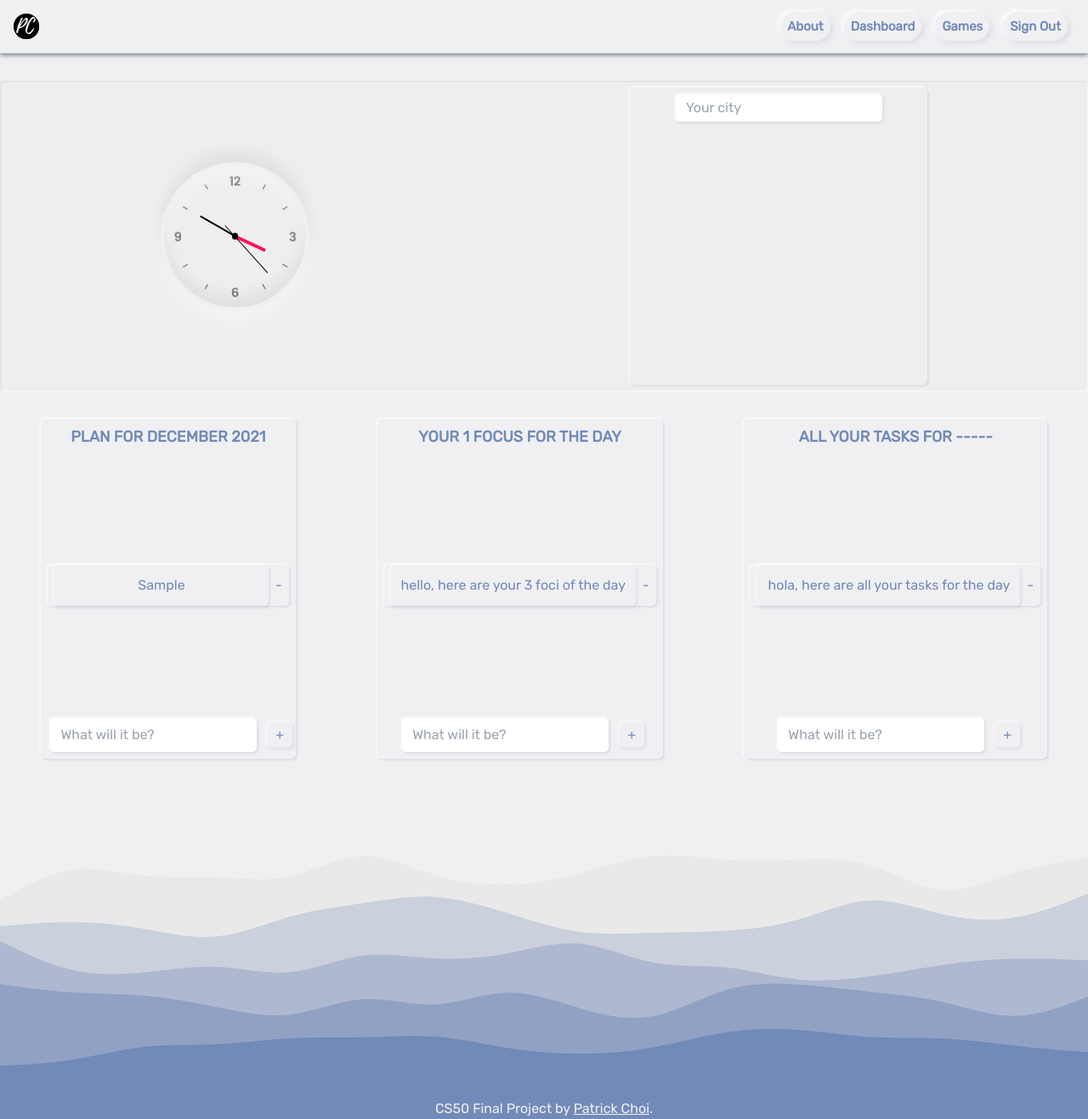
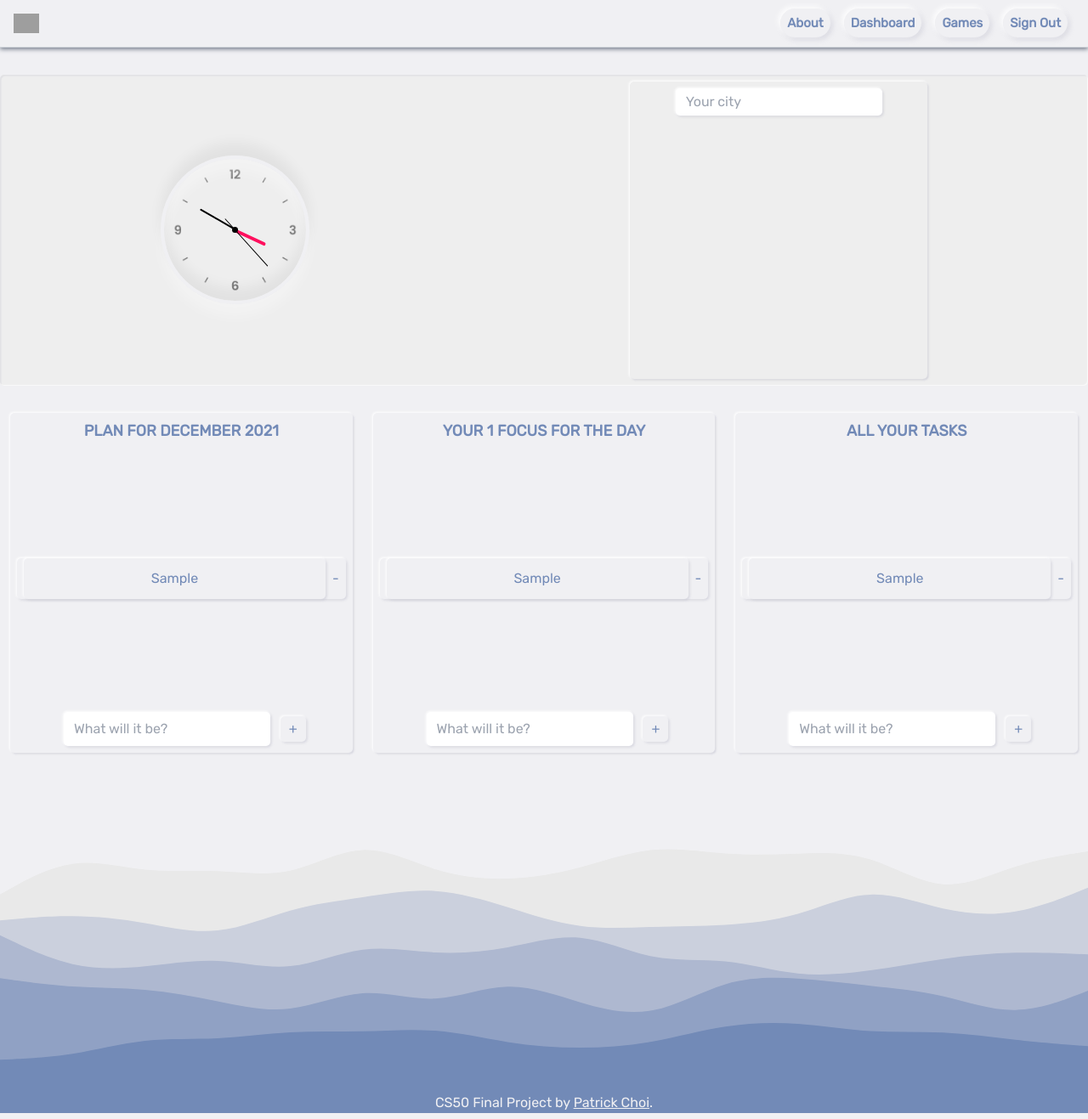
Before and after one commit to itspatrickchoi/cs50_final, a Flask app: page / in a window 1280 px wide. Shown: the whole page at 85% size. Run offline with Flask 2, Linux system fonts and the light colour scheme; the visitor is signed in with stand-in values (Sample User, id 1); tables that the repository leaves empty hold one stand-in row (values such as "Sample post"); some libraries are stand-ins or nearby versions; grey boxes are pictures that could not be loaded.

Commit message:
Big update: Complete three DB tables, add and delete work, foci count no. works, color hover delete button works, task-box flex:auto grow

```diff
--- a/app.py
+++ b/app.py
@@ -40,6 +40,10 @@ class Users(db.Model):
     # https: // blog.miguelgrinberg.com/post/the-flask-mega-tutorial-part-iv-database
     monthly_plans = db.relationship(
         'MonthlyPlan', backref='author', lazy='dynamic')
+    daily_plans = db.relationship(
+        'DailyFoci', backref='author', lazy='dynamic')
+    all_tasks = db.relationship(
+        'AllTasks', backref='author', lazy='dynamic')
 
     def __init__(self, username, email, hash, score):
         self.username = username
@@ -64,25 +68,73 @@ class MonthlyPlan(db.Model):
         self.date_created = date_created
 
 
+class DailyFoci(db.Model):
+    __tablename__ = 'daily_foci'
+    id = db.Column(db.Integer, primary_key=True)
+    user_id = db.Column(db.Integer, db.ForeignKey('users.id'))
+    focus_item = db.Column(db.String(200))
+    date_created = db.Column(db.DateTime, index=True)
+
+    def __init__(self, user_id, focus_item, date_created):
+        self.user_id = user_id
+        self.focus_item = focus_item
+        self.date_created = date_created
+
+
+class AllTasks(db.Model):
+    __tablename__ = 'all_tasks'
+    id = db.Column(db.Integer, primary_key=True)
+    user_id = db.Column(db.Integer, db.ForeignKey('users.id'))
+    task_item = db.Column(db.String(200))
+    date_created = db.Column(db.DateTime, index=True)
+
+    def __init__(self, user_id, task_item, date_created):
+        self.user_id = user_id
+        self.task_item = task_item
+        self.date_created = date_created
+
+
 @ app.route('/', methods=['GET', 'POST'])
 @login_required
 def index():
     if request.method == 'POST':
         print("TEEEESTTT!!!")
-        print(request.form['add-task-in-1'])
-        print(request.form['add-task-in-2'])
+
+        # MONTHLY PLAN: 'add-task-in-1'
         if request.form['add-task-in-1']:
             print("first box input!")
+            print(request.form['add-task-in-1'])
             input1 = request.form['add-task-in-1']
             data = MonthlyPlan(
                 session["user_id"], input1, datetime.now().strftime("%d/%m/%Y %H:%M:%S"))
             db.session.add(data)
             db.session.commit()
             print("DONE!")
+
+        # DAILY FOCI: 'add-task-in-2'
         elif request.form['add-task-in-2']:
             print("second box input!")
+            print(request.form['add-task-in-2'])
+            input2 = request.form['add-task-in-2']
+            data = DailyFoci(
+                session["user_id"], input2, datetime.now().strftime("%d/%m/%Y %H:%M:%S"))
+            db.session.add(data)
+            db.session.commit()
+            print("DONE!")
+
+        # ALL TASKS: 'add-task-in-3'
+        elif request.form['add-task-in-3']:
+            print("third box input!")
+            print(request.form['add-task-in-3'])
+            input3 = request.form['add-task-in-3']
+            data = AllTasks(
+                session["user_id"], input3, datetime.now().strftime("%d/%m/%Y %H:%M:%S"))
+            db.session.add(data)
+            db.session.commit()
+            print("DONE!")
         else:
             print("No input!")
+            alert("No input!")
 
         return redirect("/")
     else:
@@ -99,12 +151,25 @@ def index():
         monthly_plan = db.session.query(MonthlyPlan).filter(
             MonthlyPlan.user_id == session["user_id"]).all()
         print(monthly_plan)
-        return render_template('index.html', month=dt_month.upper(), day=dt_day, year=dt_year, monthly_plan=monthly_plan)
+
+        daily_foci = db.session.query(DailyFoci).filter(
+            DailyFoci.user_id == session["user_id"]).all()
+        print(daily_foci)
+
+        all_tasks = db.session.query(AllTasks).filter(
+            AllTasks.user_id == session["user_id"]).all()
+        print(all_tasks)
+
+        return render_template('index.html', month=dt_month.upper(), day=dt_day, year=dt_year, monthly_plan=monthly_plan, daily_foci=daily_foci, all_tasks=all_tasks)
 
 
 @app.route('/delete/<int:id>')
 @login_required
 def delete(id):
+    # To successfully let this route be triggered, the delete button must not be a button html element but e.g. a link/a HTML element
+    # Otherwise the delete route won't be triggered unless you click with the middle mouse scroll button to open in a new tab
+    # Reason is probably because the button element will trigger the form HTML element first and foremost which triggers the "/" route
+    print("does this happen??")
     task_to_delete = db.session.query(
         MonthlyPlan).filter(MonthlyPlan.id == id).one()
     print("Hey, delete here!!")
--- a/static/styles.css
+++ b/static/styles.css
@@ -240,6 +240,7 @@ footer {
   display: flex;
   flex-direction: column;
   justify-content: space-between;
+  flex: auto;
 }
 .task-box-header {
   font-size: large;
@@ -270,8 +271,11 @@ footer {
 .task-container:hover {
   background-color: #ff105e;
 }
-.task-container:hover > #delete-task {
-  /* Nice, somehow guessed correctly, so when hover on task-container, only color of #delete-task affected */
+.task-container:hover .delete-task {
+  /* Nice, somehow guessed correctly, so with ">" in-between, then when hover on task-container, only color of #delete-task affected (from grey to white) */
+  /* Ok, but seems that for elements inside flask populated items it doesn't work... */
+  /* Aha, now with those flask changes (what exactly?) U have to use " ", so instead of child selector (>) I use descendant selector. */
+  /* https://www.w3schools.com/CSS/css_combinators.asp */
   color: #f0f0f3;
 }
 #add-task {
--- a/static/task_dashboard.js
+++ b/static/task_dashboard.js
@@ -1,4 +1,4 @@
-let itemCount = document.querySelector(".tasks").childElementCount;
+let itemCount = document.querySelector(".foci").childElementCount;
 let focusFoci = document.querySelector(".focus-foci");
 let taskCount = document.querySelector(".task-count");
 if (itemCount != 0) {
--- a/templates/index.html
+++ b/templates/index.html
@@ -76,15 +76,16 @@ main %}
     id="focus-tasks-box"
   >
   <!-- See BuJo for plan on focus-tasks-box section -->
-    <div class="task-box" id="plan-month">
+    <!-- MONTHLY PLAN -->
+    <div class="task-box mx-3" id="plan-month">
       <div class="task-box-header-container">
         <h3 class="task-box-header mt-2">PLAN FOR {{ month }} {{ year }}</h3>
       </div>
-      <div class="container tasks mt-3">
+      <div class="container mt-3">
         {% for plan in monthly_plan %}
         <div class="task-container mx-2 my-2">
           <div class="task-item mx-2 px-3 py-3">{{ plan.plan_item }}</div>
-          <a href="/delete/{{ plan.id }}"><button class="task-button pr-2" id="delete-task">-</button></a>
+          <a href="/delete/{{ plan.id }}"><div class="task-button delete-task pr-2">-</div></a>
         </div>
         {% endfor %}
       </div>
@@ -94,15 +95,18 @@ main %}
       </div>
     </div>
 
-    <div class="task-box" id="focus-day">
+    <!-- DAILY FOCI -->
+    <div class="task-box mx-3" id="focus-day">
       <div class="task-box-header-container">
         <h3 class="task-box-header mt-2">YOUR <span class="task-count"></span> <span class="focus-foci"></span> FOR THE DAY</h3>
       </div>
-      <div class="container tasks mt-3">
+      <div class="container foci mt-3">
+        {% for focus in daily_foci %}
         <div class="task-container mx-2 ">
-          <div class="task-item mx-2 px-3 py-3">hello, here are your 3 foci of the day</div>
-          <button type="submit" class="task-button pr-2" id="delete-task">-</button>
+          <div class="task-item mx-2 px-3 py-3">{{ focus.focus_item }}</div>
+          <a href="/delete/{{ focus.id }}"><div class="task-button delete-task pr-2">-</div></a>
         </div>
+        {% endfor %}
       </div>
     <div class="task-box-input-container">
         <input type="text" name="add-task-in-2" class="input mx-2 my-2 px-3 py-2" placeholder="What will it be?"></input>
@@ -110,18 +114,21 @@ main %}
     </div>
     </div>
 
-    <div class="task-box" id="tasks-day">
+    <!-- ALL TASKS -->
+    <div class="task-box mx-3" id="tasks-day">
       <div class="task-box-header-container">
-        <h3 class="task-box-header mt-2">ALL YOUR TASKS FOR -----</h3>
+        <h3 class="task-box-header mt-2">ALL YOUR TASKS</h3>
       </div>
-      <div class="container tasks mt-3">
+      <div class="container mt-3">
+        {% for task in all_tasks %}
         <div class="task-container mx-2 ">
-          <div class="task-item mx-2 px-3 py-3">hola, here are all your tasks for the day</div>
-          <button type="submit" class="task-button pr-2" id="delete-task">-</button>
+          <div class="task-item mx-2 px-3 py-3">{{ task.task_item }}</div>
+          <a href="/delete/{{ task.id }}"><div class="task-button delete-task pr-2">-</div></a>
         </div>
+        {% endfor %}
       </div>
       <div class="task-box-input-container">
-        <input type="text" class="input mx-2 my-2 px-3 py-2" placeholder="What will it be?"></input>
+        <input type="text" name="add-task-in-3" class="input mx-2 my-2 px-3 py-2" placeholder="What will it be?"></input>
         <button type="submit" class="task-button" id="add-task">+</button>
       </div>
     </div>
--- a/templates/layout.html
+++ b/templates/layout.html
@@ -18,7 +18,7 @@
     />
     <!-- Own stylesheet -->
     <link rel="stylesheet" href="static/styles.css" />
-    <link rel="icon" href="static/images/logo.png" />
+    <link rel="icon" href="../static/images/favicon.ico" type="image/x-icon" />
     <!-- Bootstrap -->
     <script
       src="https://code.jquery.com/jquery-3.5.1.slim.min.js"
```
Also changed, not shown: README.md, static/images/favicon.ico (renamed from static/images/logo.png).
